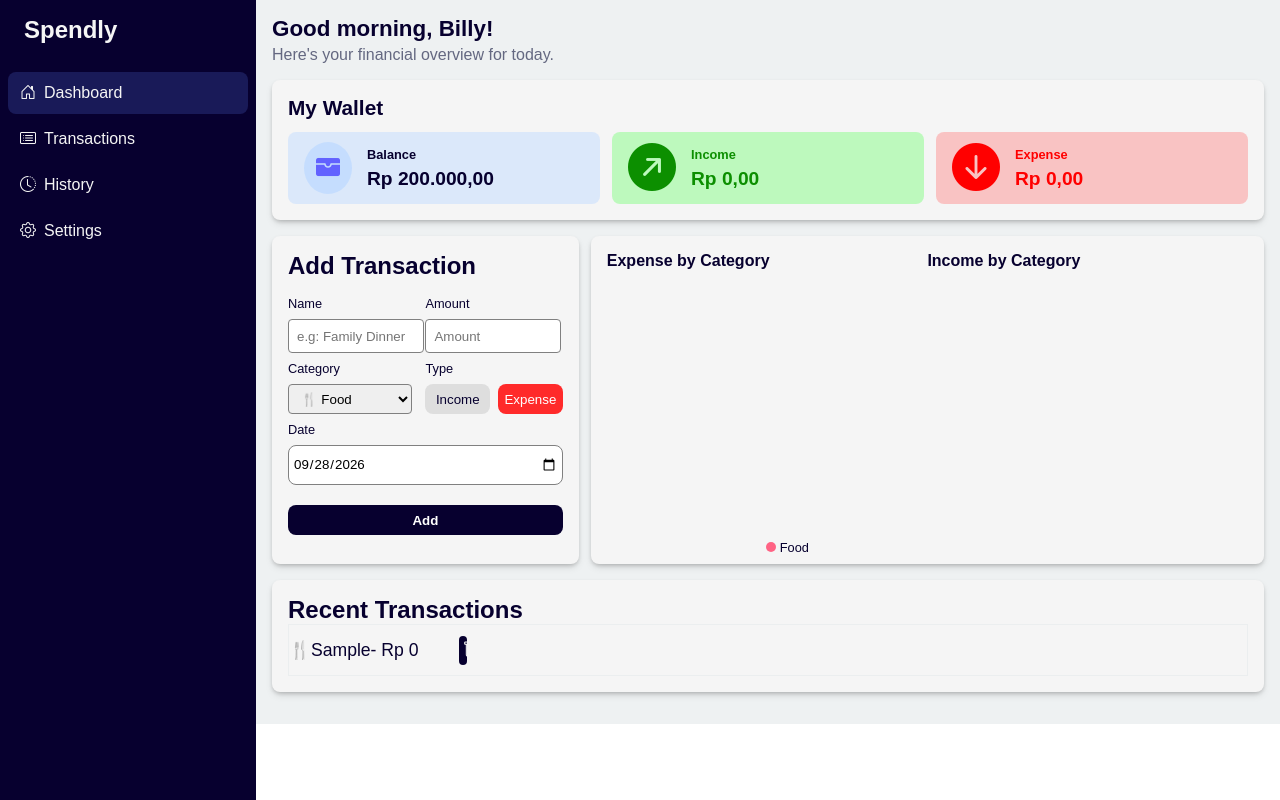
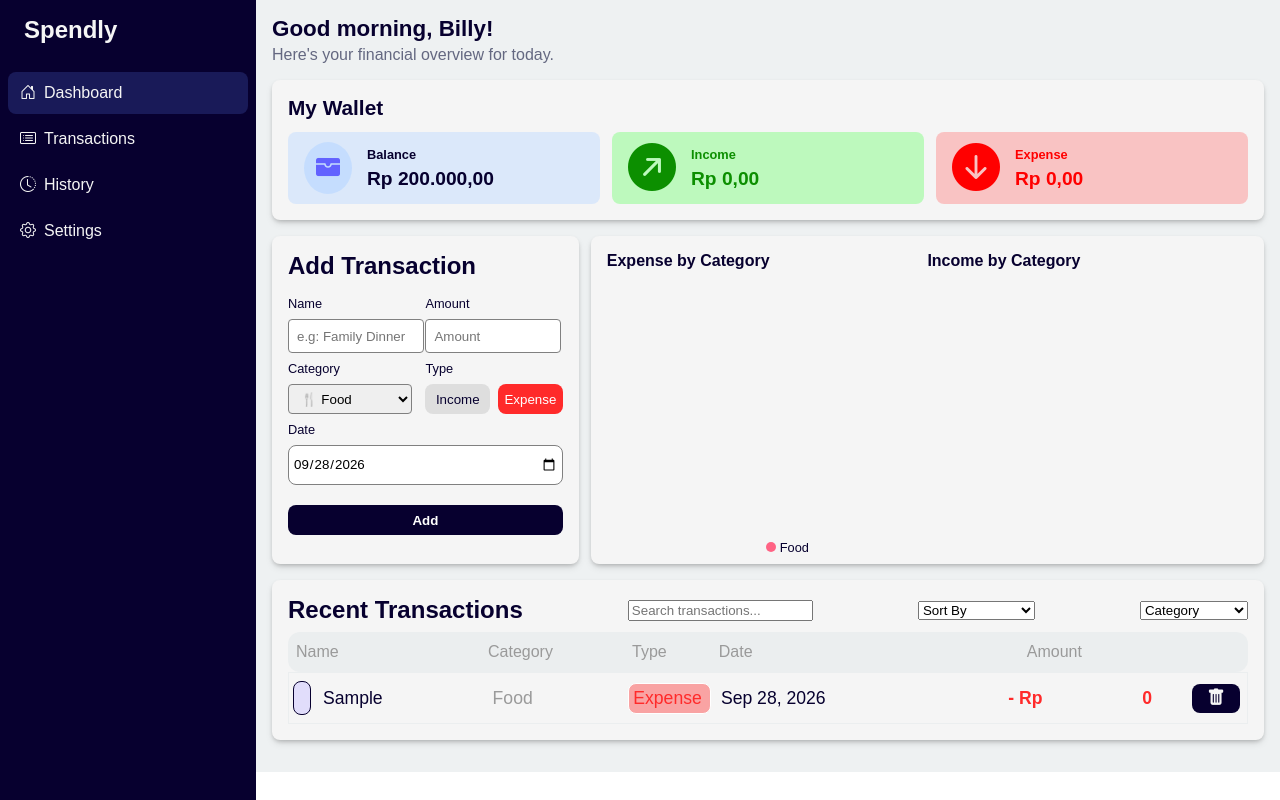
Before and after one commit to billyjour/expense-tracker-react, a React (Vite) app: page / in a window 1280 px wide. Both pictures are taken after typing "Sample", "Sample" into the empty fields and a click on the button "Add". Built offline with nearby package versions, Linux system fonts and the light colour scheme; a web font is replaced by a local one.

Commit message:
modify new type label, handleDate, and transaction-header

```diff
--- a/src/ListTransactions.jsx
+++ b/src/ListTransactions.jsx
@@ -1,7 +1,8 @@
 import { useState } from "react";
+import Search from "./Search.jsx";
 import Modal from "./Modal.jsx";
 
-function ListTransactions({ transactions, setTransactions, search, sort, filter, setBalance, setIncome, setExpense }){
+function ListTransactions({ transactions, setTransactions, search, setSearch, sort, setSort, filter, setFilter, setBalance, setIncome, setExpense }){
 
     const [viewId, setViewId] = useState(null);
     const [isEditing, setIsEditing] = useState(false);
@@ -150,19 +151,18 @@ function ListTransactions({ transactions, setTransactions, search, sort, filter,
     const filteredCategoryTransactions = filterCategory(transactions, filter);
     const sortedTransactions = sortTransaction(filteredCategoryTransactions, sort);
     // const displayedTransactions = search === "" ? recentTransactions : filteredTransactions;
+
     let displayedTransactions;
 
     if (search === ""){
-        if (filter !== "" || sort !== "") {
-            displayedTransactions = sortedTransactions;
-        } else displayedTransactions = recentTransactions;
-    } else {
-        displayedTransactions = filteredTransactions;
+        if (filter !== "" || sort !== "") displayedTransactions = sortedTransactions;
+        else displayedTransactions = recentTransactions;
+    } else displayedTransactions = filteredTransactions;
+
+
+    const toTitleCase = (s) => {
+        return s.toLowerCase().split(/\s+/).map((w) => w.charAt(0).toUpperCase() + w.slice(1)).join(' ');
     }
-
-    // const toTitleCase = (s) => {
-    //     return s.toLowerCase().split(/\s+/).map((w) => w.charAt(0).toUpperCase() + w.slice(1)).join(' ');
-    // }
 
     const handleCardStyle = (s) => {
         return s === "expense" ? "transaction-card expense" : "transaction-card income"
@@ -170,39 +170,87 @@ function ListTransactions({ transactions, setTransactions, search, sort, filter,
 
     const handleCategory = (c) => {
         switch(c) {
-            case 'food':         return '🍴';
-            case 'utilities':    return '💡';
-            case 'transport':    return '🚗';
-            case 'shopping':     return '🛒';
-            case 'health':       return '🏥';
-            case 'education':    return '📚';
-            case 'salary':       return '💼';
-            case 'freelance':    return '💻';
-            case 'business':     return '🏪';
-            case 'investment':   return '📈';
-            case 'gift':         return '🎁';
-            case 'other-income': return '💰';
+            case 'food':         return <i class="bi bi-fork-knife"></i>;
+            case 'utilities':    return <i class="bi bi-lightbulb-fill"></i>;
+            case 'transport':    return <i class="bi bi-car-front-fill"></i>;
+            case 'shopping':     return <i class="bi bi-cart-fill"></i>;
+            case 'health':       return <i class="bi bi-hospital-fill"></i>;
+            case 'education':    return <i class="bi bi-book-fill"></i>;
+            case 'salary':       return <i class="bi bi-bank2"></i>;
+            case 'freelance':    return <i class="bi bi-laptop-fill"></i>;
+            case 'business':     return <i class="bi bi-buildings-fill"></i>
+            case 'investment':   return <i class="bi bi-bar-chart-fill"></i>
+            case 'gift':         return <i class="bi bi-gift-fill"></i>;
+            case 'other-income': return <i class="bi bi-piggy-bank-fill"></i>;
         }
+    }
+
+    const handleDate = (d) => {
+        const dateArray = d.split("-");
+        let day, month, year;
+        day = dateArray[2];
+        month = dateArray[1];
+        year = dateArray[0];
+
+        switch(month) {
+            case "01" : month = "Jan"; break;
+            case "02" : month = "Feb"; break;
+            case "03" : month = "Mar"; break;
+            case "04" : month = "Apr"; break;
+            case "05" : month = "May"; break;
+            case "06" : month = "Jun"; break;
+            case "07" : month = "Jul"; break;
+            case "08" : month = "Aug"; break;
+            case "09" : month = "Sep"; break;
+            case "10" : month = "Oct"; break;
+            case "11" : month = "Nov"; break;
+            case "12" : month = "Dec"; break;
+        }
+
+        return `${month} ${day}, ${year}`;
     }
 
 
     return(
         <div>
-            <h2>{getTransactionTitle()}</h2>
+            <div className="search-container" id="list-transactions">
+                <h2>{getTransactionTitle()}</h2>
+                <Search
+                    search={search}
+                    setSearch={setSearch}
+                    sort={sort}
+                    setSort={setSort}
+                    filter={filter}
+                    setFilter={setFilter}
+                />
+            </div>
             <div className="transaction-scroll">
+                <div className="transaction-header">
+                    <span className="transaction-name">Name</span>
+                    <span className="transaction-category">Category</span>
+                    <span className="transaction-type">Type</span>
+                    <span className="transaction-date">Date</span>
+                    <span className="transaction-amount">Amount</span>
+                </div>
+
                 {displayedTransactions.map((transaction) => (
                     <div className={handleCardStyle(transaction.type)} onClick={() => setViewId(transaction.id)} key={transaction.id}>
 
-                        <span className="left-side"><span className="category">{handleCategory(transaction.category)}</span>{transaction.name}</span>
-                        <span className="mid-side">
+                        <span className="transaction-name">{handleCategory(transaction.category)}<span className="name-text">{transaction.name}</span></span>
+                        <span className="transaction-category">{toTitleCase(transaction.category)}</span>
+                        <span className={`transaction-type ${transaction.type === "income" ? "income-type" : "expense-type"}`}>{toTitleCase(transaction.type)}</span>
+                        <span className="transaction-date">{handleDate(transaction.date)}</span>
+
+                        <span className={`transaction-amount ${transaction.type === "expense" ? "expense-amount" : "income-amount"}`} >
                             <span className="rupiah">
                                 {`${transaction.type === "expense" ? "- Rp " : "+ Rp "}`}
                             </span>
-                            {`${transaction.amount.toLocaleString('id-ID')}`}
+                            <span className="rupiah-value">
+                                {`${transaction.amount.toLocaleString('id-ID')}`}
+                            </span>
                         </span>
-                        <div className="adjust-btn">
-                            <button className="remove-btn" onClick={(e) => {e.stopPropagation(); handleDeleteData(transaction.id)}}><i className="bi bi-trash"></i></button>
-                        </div>
+
+                        <button className="remove-btn" onClick={(e) => {e.stopPropagation(); handleDeleteData(transaction.id)}}><i class="bi bi-trash-fill"></i></button>
 
                     </div>
                 ))}
@@ -218,30 +266,29 @@ function ListTransactions({ transactions, setTransactions, search, sort, filter,
             >
                 {selectedTransaction && (
                     <>
-                        <h2>{`View ${selectedTransaction.type === "expense" ? "expense" : "income"} type`}</h2>
+                        <h2 className="header-modal-pop-up">{`View ${selectedTransaction.type === "expense" ? "expense" : "income"} type`}</h2>
                         <div className="view-transaction">
-                            <p>Title:</p>
+                            <p>Title</p>
                             <input
                                 type="text"
                                 name="name"
                                 value={isEditing ? editData.name : selectedTransaction.name}
                                 onChange={handleData}
-                                readOnly={!isEditing}
+                                disabled={!isEditing}
                             />
                         </div>
                         <div className="view-transaction">
-                            <p>Amount:</p>
+                            <p>Amount</p>
                             <input
                                 type="text"
                                 name="amount"
                                 value={isEditing ? editData.amount : Number(selectedTransaction.amount).toLocaleString("id-ID")}
                                 onChange={handleAmount}
-                                readOnly={!isEditing}
-                                //Number(value).toLocaleString("id-ID")
+                                disabled={!isEditing}
                             />
                         </div>
                         <div className="view-transaction">
-                            <p>Category:</p>
+                            <p>Category</p>
                             <select
                                 value={isEditing ? editData.category : selectedTransaction.category}
                                 name="category"
@@ -263,8 +310,8 @@ function ListTransactions({ transactions, setTransactions, search, sort, filter,
                             </select>
                         </div>
                         <div className="view-transaction">
-                            <p>Type:</p>
-                            <select
+                            <p>Type</p>
+                            {/* <select
                                 className={
                                     (isEditing ? editData.type : selectedTransaction.type) === "expense"
                                     ? "expense-desc"
@@ -277,16 +324,35 @@ function ListTransactions({ transactions, setTransactions, search, sort, filter,
                             >
                                 <option value="expense">Expense</option>
                                 <option value="income">Income</option>
-                            </select>
+                            </select> */}
+                            <div className="onclick-btns">
+                                <button
+                                    type="button"
+                                    onClick={() => setEditData(d => ({...d, type: "income"}))}
+                                    className={`income-btn ${(isEditing ? editData.type : selectedTransaction.type) === "income" ? "fill" : ""}`}
+                                    disabled={!isEditing}
+                                >
+                                    Income
+                                </button>
+                                <button
+                                    type="button"
+                                    onClick={() => setEditData(d => ({...d, type: "expense"}))}
+                                    className={`expense-btn ${(isEditing ? editData.type : selectedTransaction.type) === "expense" ? "fill" : ""}`}
+                                    disabled={!isEditing}
+                                >
+                                    Expense
+                                </button>
+                            </div>
                         </div>
                         <div className="view-transaction">
-                            <p>Date:</p>
+                            <p>Date</p>
                             <input
                                 type="date"
                                 name="date"
                                 value={isEditing ? editData.date : selectedTransaction.date}
                                 onChange={handleData}
-                                readOnly={!isEditing}/>
+                                disabled={!isEditing}
+                            />
                         </div>
                     </>
                 )}
```
